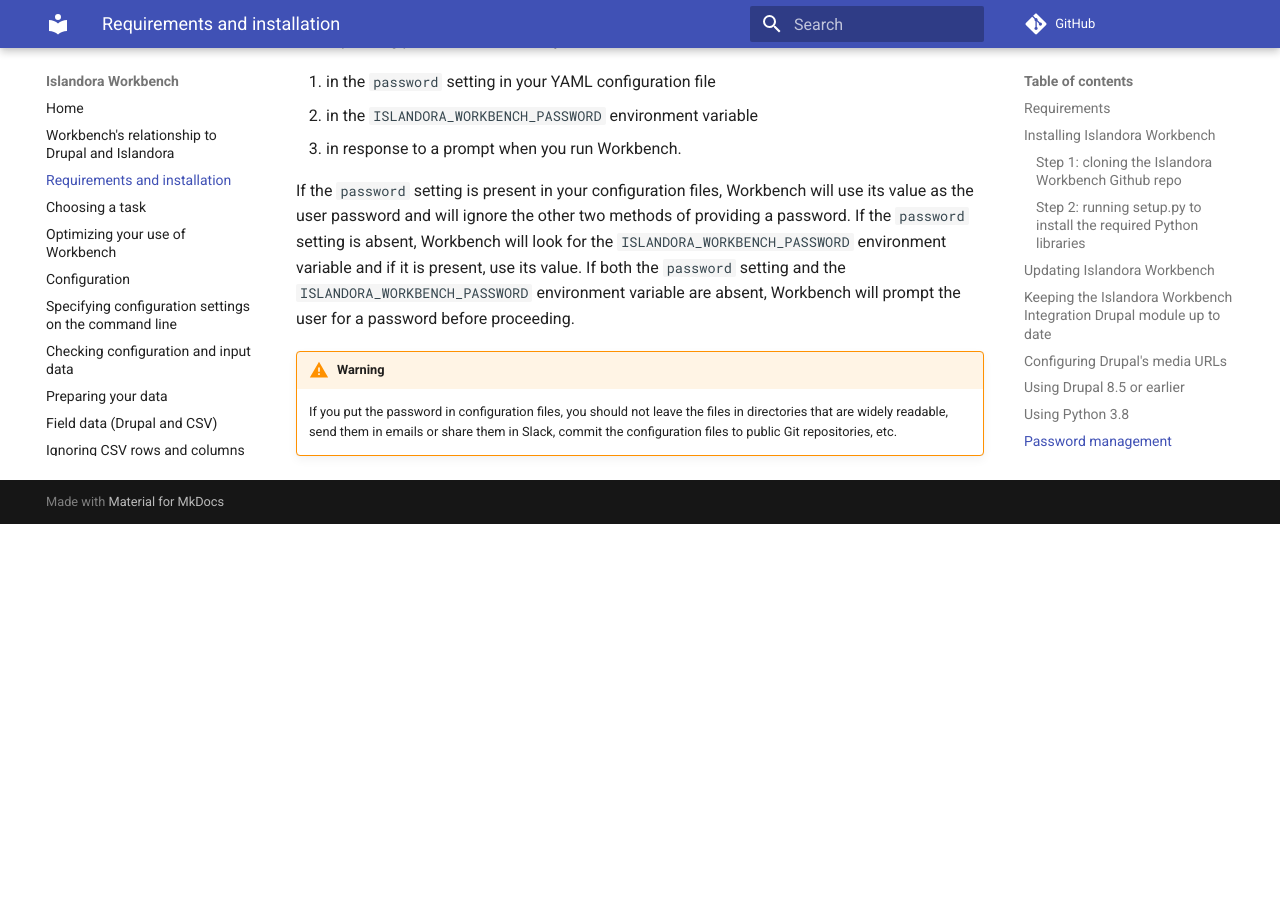
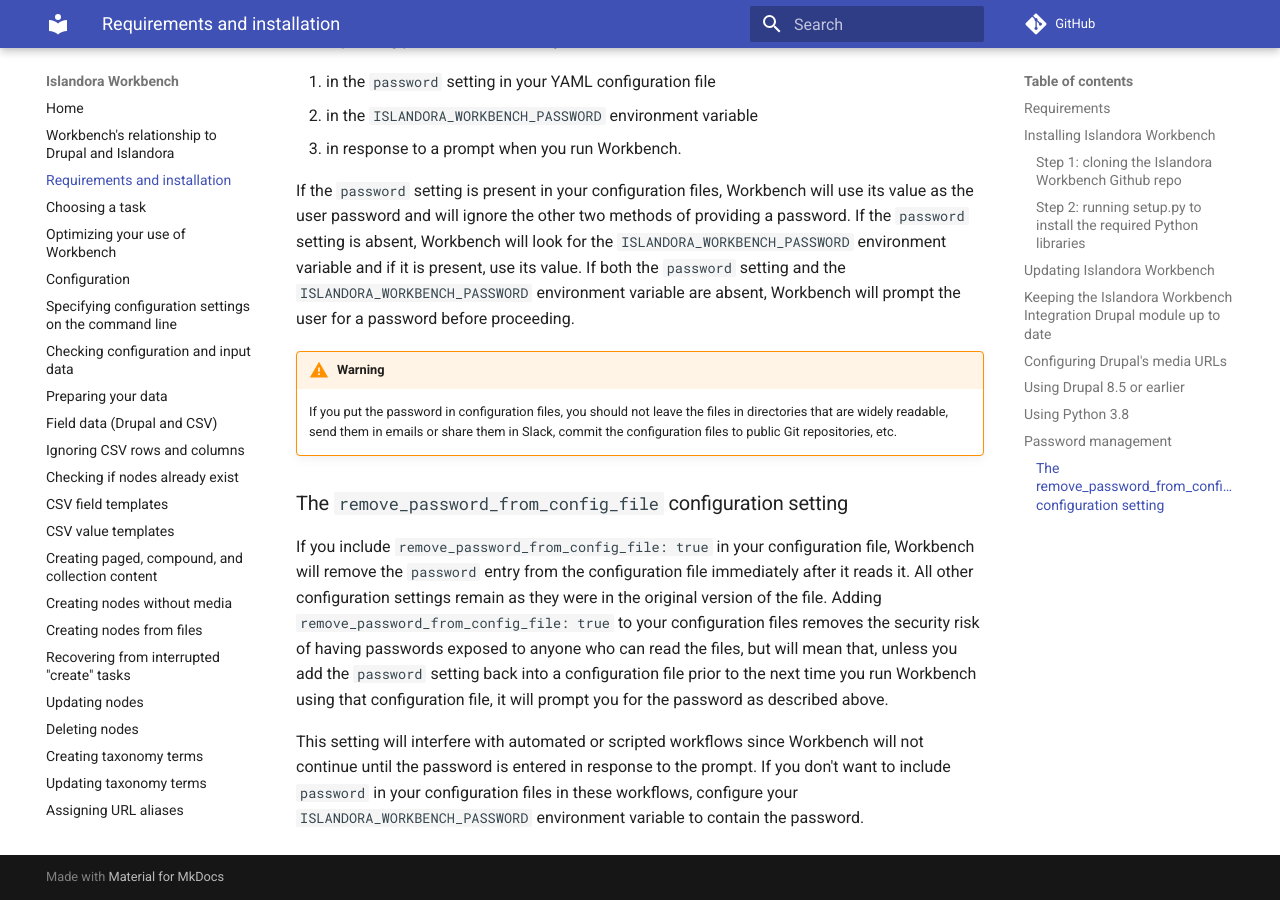
Before and after one commit to mjordan/islandora_workbench_docs, an MkDocs documentation site: the page built from docs/installation.md, in a window 1280 px wide and 900 px high, scrolled down 3820 px. Built offline with MkDocs 1.6.1 and Material for MkDocs 9.7.7, drawn with Linux system fonts in a browser that asks for light colours; comment, search, counter and statistics services are not loaded; before the commit the page ends 4344 px from its top, so only the background shows below that.

Commit message:
Added docs on remove_password_from_config_file.

```diff
--- a/docs/installation.md
+++ b/docs/installation.md
@@ -112,3 +112,9 @@
 
 !!! warning
     If you put the password in configuration files, you should not leave the files in directories that are widely readable, send them in emails or share them in Slack, commit the configuration files to public Git repositories, etc.
+
+### The `remove_password_from_config_file` configuration setting
+
+If you include `remove_password_from_config_file: true` in your configuration file, Workbench will remove the `password` entry from the configuration file immediately after it reads it. All other configuration settings remain as they were in the original version of the file. Adding `remove_password_from_config_file: true` to your configuration files removes the security risk of having passwords exposed to anyone who can read the files, but will mean that, unless you add the `password` setting back into a configuration file prior to the next time you run Workbench using that configuration file, it will prompt you for the password as described above.
+
+This setting will interfere with automated or scripted workflows since Workbench will not continue until the password is entered in response to the prompt. If you don't want to include `password` in your configuration files in these workflows, configure your `ISLANDORA_WORKBENCH_PASSWORD` environment variable to contain the password.
```
Also changed, not shown: docs/changelog.md (+2 -0 lines).
